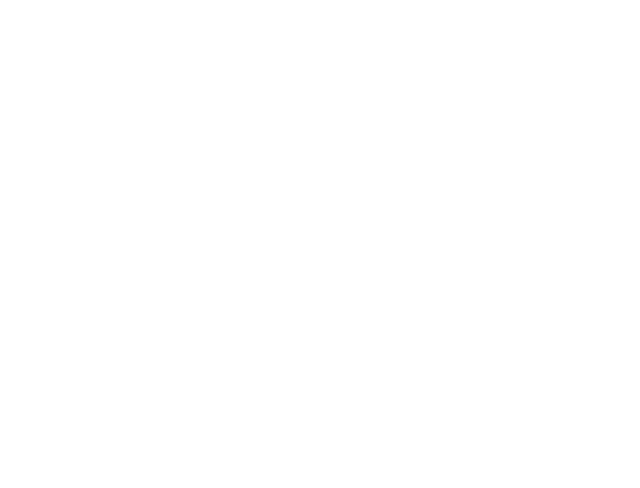
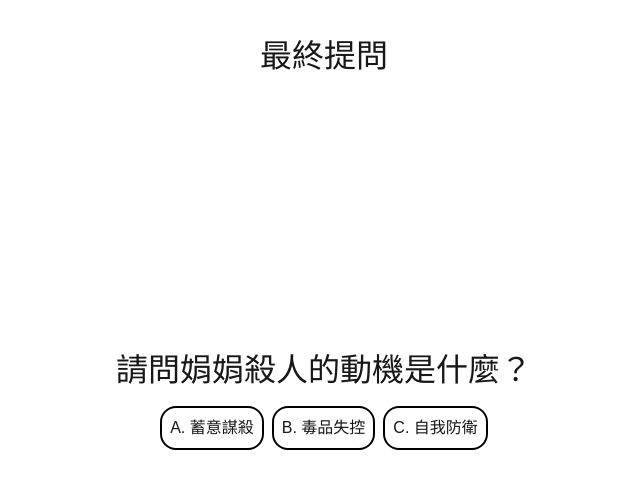
Before and after one commit to qc1050314-sudo/1142-web-game, a Next.js app: page /ending in a window 1280 px wide. Shown: the top 488 px of the page, without its empty margins (316-956 px from the left). Built offline with nearby package versions, Linux system fonts and the light colour scheme.

Commit message:
create ending

```diff
--- a/app/ending/page.tsx
+++ b/app/ending/page.tsx
@@ -1 +1,86 @@
-export default function Page() { return <div></div> }
+"use client"
+import { useState } from 'react'
+import Image from "next/image"
+import Link from "next/link";
+import { div } from 'framer-motion/client';
+
+
+export default function Ending() {
+
+  const [counter, setCounter] = useState(0);
+
+  function ending1() {
+    setCounter(counter + 1);
+  }
+  function ending2() {
+    setCounter(counter + 2);
+  }
+
+  return (
+    <>
+      {
+        (counter == 0) &&
+        <div className='flex justify-center items-center w-full h-full relative'>
+          <div className='text-[32px] absolute top-8'>最終提問</div>
+          <div className='flex flex-col justify-center items-center gap-2'>
+            <div className='text-[32px]'>請問娟娟殺人的動機是什麼？</div>
+            <div className='flex justify-around items-center gap-2 p-1'>
+              <div onClick={ending1} className='border-2 border-black rounded-2xl p-2'>
+                A. 蓄意謀殺
+              </div>
+              <div onClick={ending1} className='border-2 border-black rounded-2xl p-2'>
+                B. 毒品失控
+              </div>
+              <div onClick={ending2} className='border-2 border-black rounded-2xl p-2'>
+                C. 自我防衛
+              </div>
+
+            </div>
+          </div>
+        </div>
+      }
+
+
+      {
+        (counter == 1) &&
+        <div className='text-white bg-black flex flex-col justify-center items-center w-full h-full relative'>
+          <div className='flex flex-col items-center w-full h-full text-[32px] absolute top-8'>
+            <div>
+              結局：瘋人院
+            </div>
+            <div className='text-[16px]'>
+              瘋人院中的病房一角，夜夜唱響孤戀花。
+            </div>
+          </div>
+
+          <div className='flex justify-center items-center w-full h-full'>
+            <img src="/ending_sin.png" alt="She was caught" />
+          </div>
+        </div>
+      }
+
+      {
+        (counter == 2) &&
+
+        <div className='text-white bg-black flex flex-col justify-center items-center w-full h-full relative'>
+          <div className='flex flex-col items-center w-full h-full text-[32px] absolute top-8'>
+            <div>
+              結局：隱瞞真相
+            </div>
+            <div className='text-[16px]'>
+              你同情她的遭遇，而她繼續著不變的生活
+            </div>
+          </div>
+
+          <div className='flex justify-center items-center w-full h-full'>
+            <img src="ending_letGo.png" alt="You let her go." />
+          </div>
+        </div>
+
+
+      }
+
+    </>
+
+  )
+}
```
Also changed, not shown: 2 other files (tests, documents, lock files or other folders).
